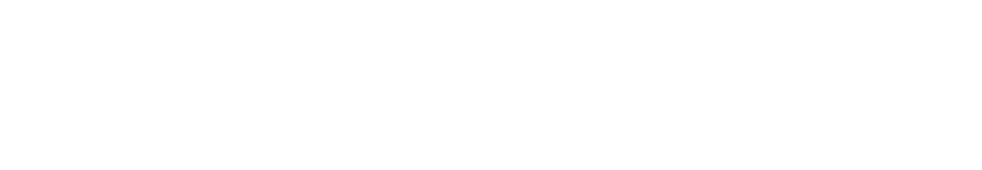
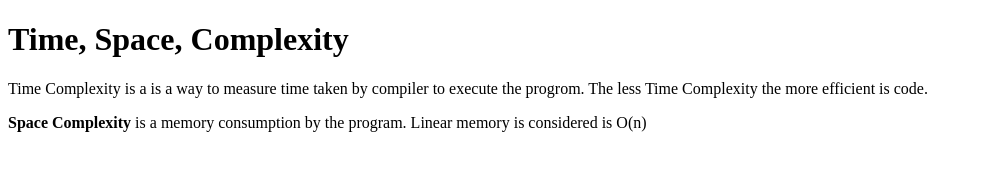
Before and after one commit to acciojob/time-and-space-complexity-Tayyab124, a website: page main.html in a window 1280 px wide. Shown: the whole page, without its empty margins (0-982 px from the left). Drawn offline with Linux system fonts and the light colour scheme.

Commit message:
created a submission

```diff
--- a/main.html
+++ b/main.html
@@ -7,6 +7,12 @@
 </head>
 
 <body>
+	<h1>
+		Time, Space, Complexity
+	</h1>
+	<p>Time Complexity is a is a way to measure time taken by compiler to execute the progrom. The less Time Complexity the more efficient is code.</p>
+	<p><b>Space Complexity</b> is a memory consumption by the program. Linear memory is considered is O(n)</p>
+
 	<!-- the entire body must be written by student -->
     <script type="text/javascript" src="./script.js">
 </script>
```
